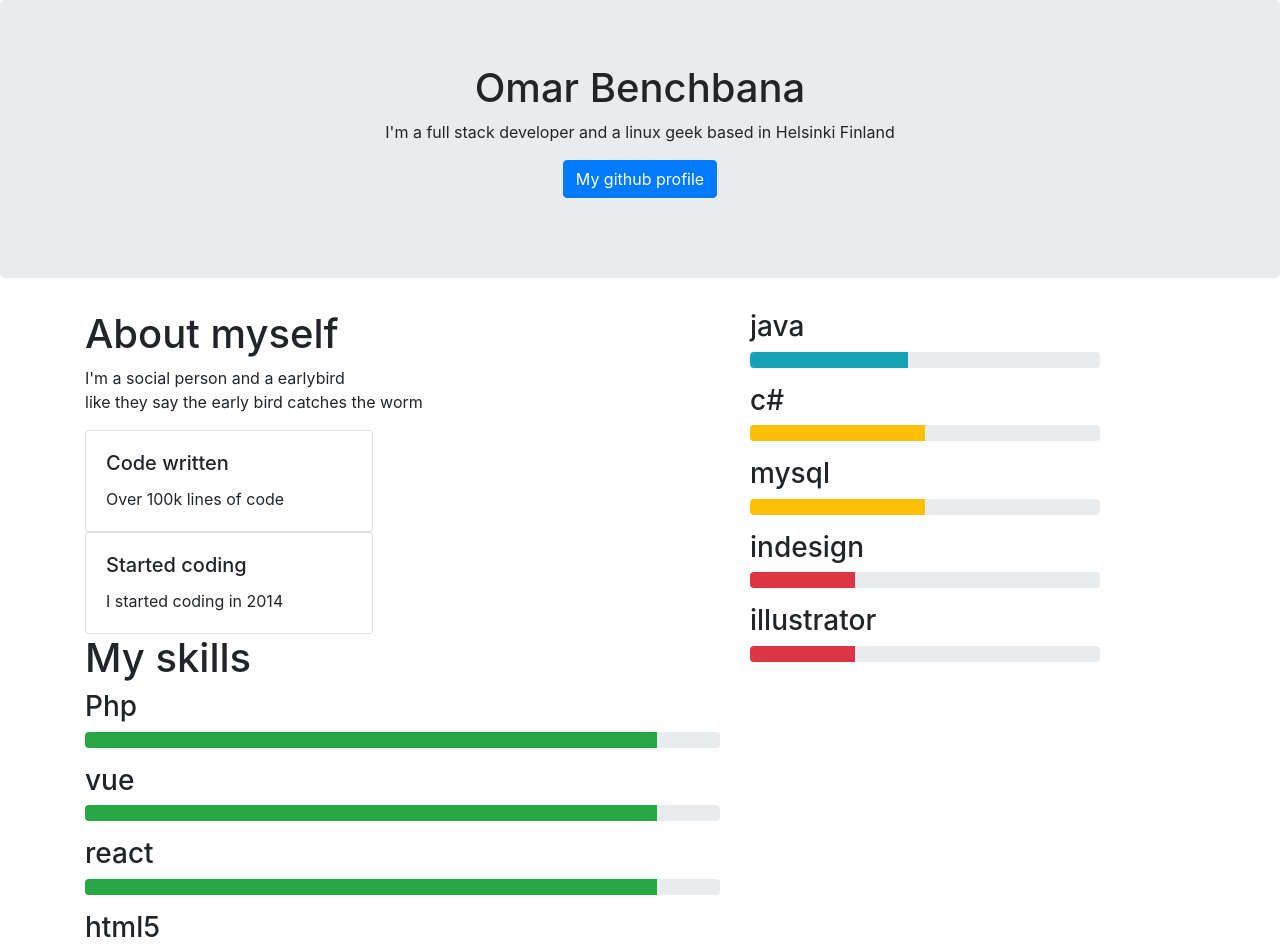
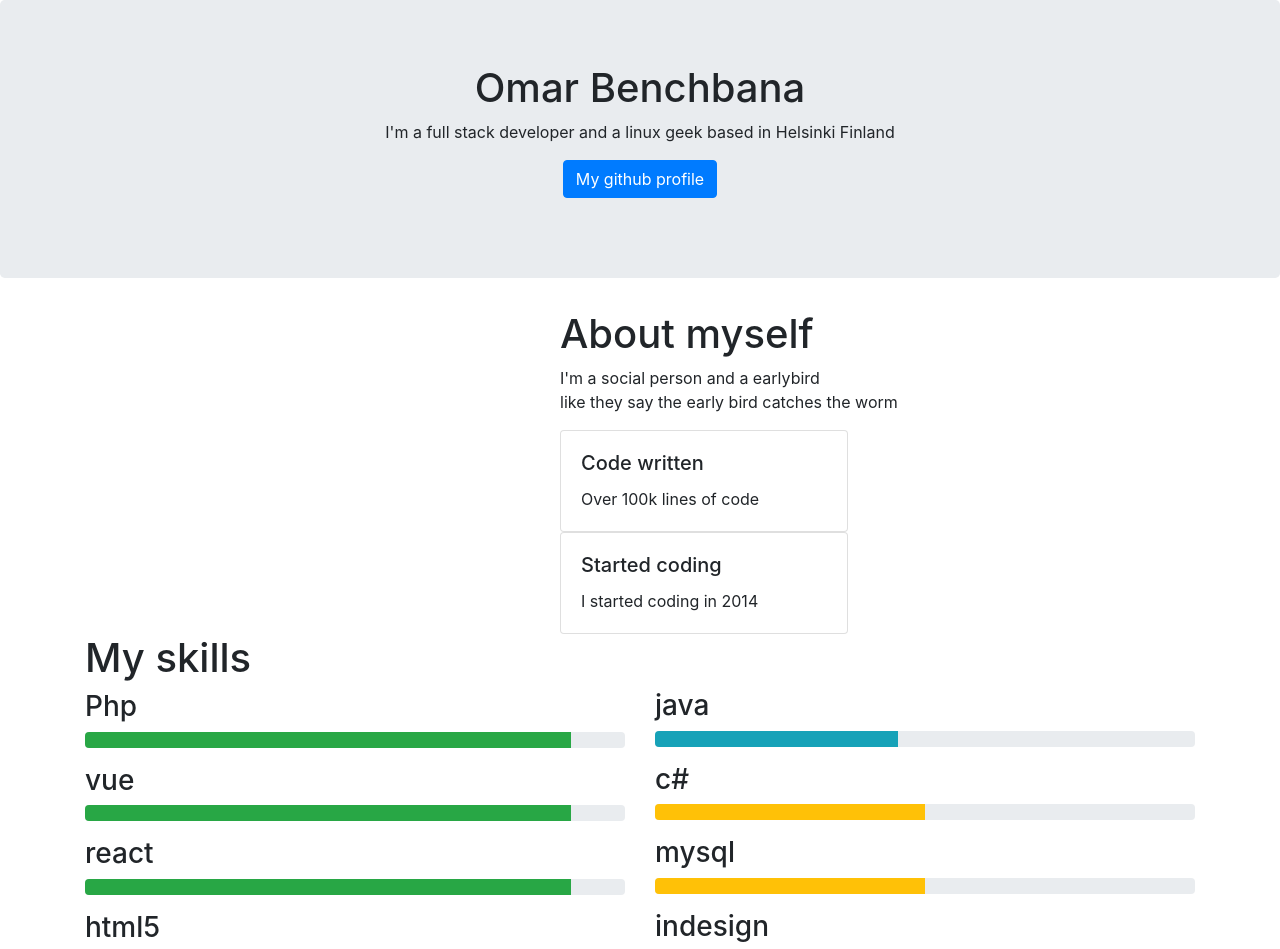
Before and after one commit to obb12/ansiosivu, a React (Create React App) app: page / in a window 1280 px wide. Shown: the top 949 px of the page. Built offline with nearby package versions, Linux system fonts and the light colour scheme.

Commit message:
new column

```diff
--- a/public/index.html
+++ b/public/index.html
@@ -7,6 +7,11 @@
       name="viewport"
       content="width=device-width, initial-scale=1, shrink-to-fit=no"
     />
+    <style>
+    .margin-top-4{
+      margin-top:55px;
+    }
+    </style>
     <meta name="theme-color" content="#000000" />
     <!--
       manifest.json provides metadata used when your web app is installed on a
--- a/src/App.js
+++ b/src/App.js
@@ -21,8 +21,9 @@ class App extends Component {
     </p>
   </Jumbotron>
   <Container className="mb-4">
-              <Row className="show-grid">
-                <Col xs={12} md={7}>
+              <Row className="show-grid" >
+
+            <Col sm="12" md={{ size: 6, offset: 5 }}>
             <h1>About myself</h1>
             <p>
             I'm a social person and a earlybird <br/>like they say the early bird catches the worm
@@ -44,6 +45,11 @@ class App extends Component {
         </Card.Text>
         </Card.Body>
         </Card>
+            </Col>
+            </Row>
+            <Row>
+            <Col sm="12" md={{ size: 6 }}>
+
     <h1>My skills</h1>
     <h3>Php</h3>
     <ProgressBar  variant="success" now={90} className="mb-3"/>
@@ -64,7 +70,7 @@ class App extends Component {
     <ProgressBar  variant="success" now={90} className="mb-3"/>
 
 </Col>
-                <Col xs={6} md={4}>
+                <Col xs={6} md={6} className="margin-top-4">
 
                     <h3>java</h3>
 
```
Lines whose indentation alone changed are shown as unchanged.
